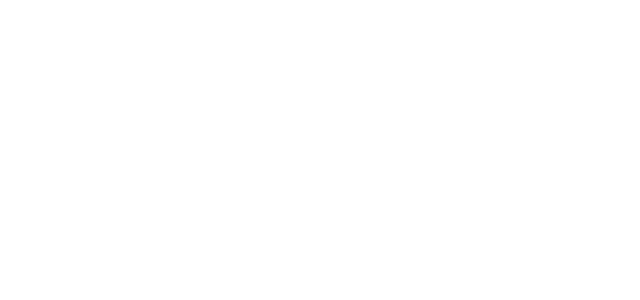
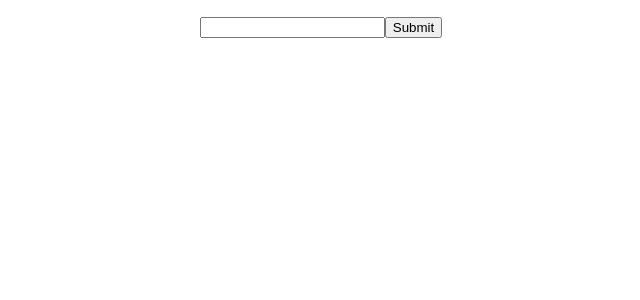
Before and after one commit to HJeong1200/wanted-pre-onboarding-challenge-fe-1, a React (Create React App) app: page / in a window 1280 px wide. Before the commit this address had no page. Shown: the top 300 px of the page, without its empty margins (319-959 px from the left). Built offline with nearby package versions, Linux system fonts and the light colour scheme; sample sign-in values are in the browser's storage.

Commit message:
[Feat] 새로운 Todo 추가 기능

```diff
--- a/src/App.tsx
+++ b/src/App.tsx
@@ -3,12 +3,14 @@ import "./App.css";
 import LoginPage from "./pages/Login";
 import SignUpPage from "./pages/SignUp";
 import { BrowserRouter, Route, Routes } from "react-router-dom";
+import { Main } from "./pages/Main";
 
 function App() {
   return (
     <div className="App">
       <BrowserRouter>
         <Routes>
+          <Route path="/" element={<Main />} />
           <Route path="/auth/login" element={<LoginPage />} />
           <Route path="/auth/signup" element={<SignUpPage />} />
         </Routes>
--- /dev/null
+++ b/src/pages/Main.tsx
@@ -0,0 +1,33 @@
+import React, { useEffect, useState } from "react";
+import { useNavigate } from "react-router-dom";
+
+export function Main() {
+  const [todoList, setTodoList] = useState([]);
+  const [newTodo, setNewTodo] = useState("");
+  const navigate = useNavigate();
+
+  useEffect(() => {
+    if (!localStorage.getItem("token")) {
+      navigate("/auth/login");
+    }
+  }, []);
+
+  const inputNewTodo = (e: React.ChangeEvent<HTMLInputElement>) => {
+    const newTodo = e.target.value;
+    setNewTodo(newTodo);
+  };
+
+  const submitNewTodo = () => {
+    console.log(newTodo);
+  };
+
+  return (
+    <div className="Todo_Container">
+      <ul className="Todo_List_Container"></ul>
+      <input type="text" className="Todo_Input" onChange={inputNewTodo} />
+      <button className="New_Todo_Submit" onClick={submitNewTodo}>
+        Submit
+      </button>
+    </div>
+  );
+}
```
